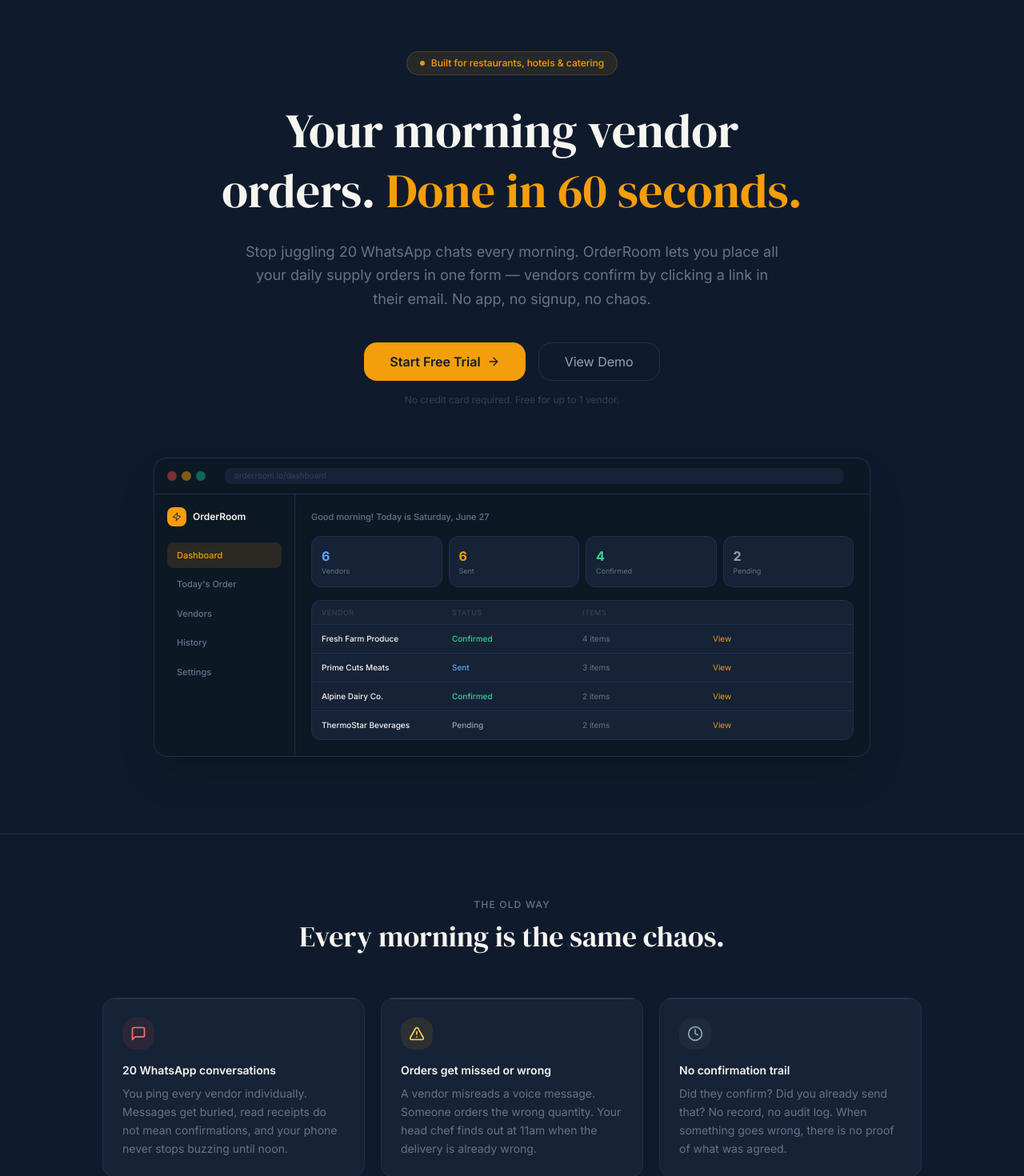
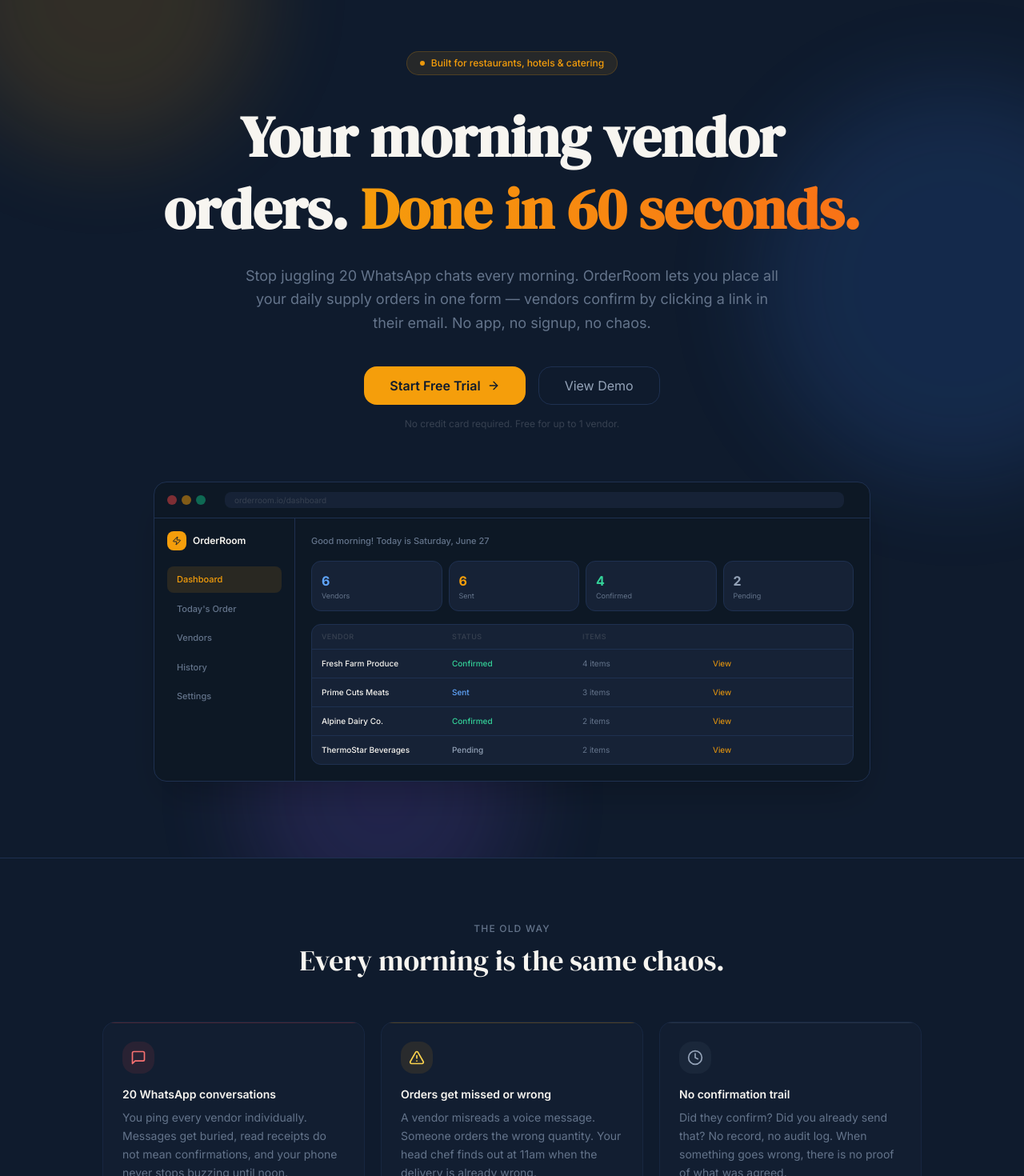
Before and after one commit to Sharun7/orderroom-eg, a Next.js app: page / in a window 1280 px wide. Shown: the part 80-1550 px from the top of the page at 80% size. Built offline with nearby package versions, Linux system fonts and the light colour scheme.

Commit message:
feat: add premium design effects and animations to global styles

```diff
--- a/app/globals.css
+++ b/app/globals.css
@@ -187,6 +187,212 @@
       transform: translateY(0);
     }
   }
+
+  /* Premium design effects */
+
+  /* Animated gradient orbs background */
+  .animated-orbs {
+    position: absolute;
+    inset: 0;
+    overflow: hidden;
+    pointer-events: none;
+  }
+
+  .orb {
+    position: absolute;
+    border-radius: 50%;
+    filter: blur(60px);
+    opacity: 0.15;
+  }
+
+  .orb-amber {
+    background: #F59E0B;
+    animation: float 20s infinite ease-in-out;
+  }
+
+  .orb-blue {
+    background: #3B82F6;
+    animation: float 25s infinite ease-in-out 2s;
+  }
+
+  .orb-purple {
+    background: #8B5CF6;
+    animation: float 30s infinite ease-in-out 4s;
+  }
+
+  @keyframes float {
+    0%, 100% {
+      transform: translate(0, 0);
+    }
+    33% {
+      transform: translate(30px, -30px);
+    }
+    66% {
+      transform: translate(-20px, 20px);
+    }
+  }
+
+  /* Glassmorphism effect */
+  .glass {
+    background: rgba(22, 34, 54, 0.5);
+    backdrop-filter: blur(10px);
+    border: 1px solid rgba(30, 48, 80, 0.5);
+  }
+
+  /* Stat card glow on hover */
+  .stat-card-glow {
+    transition: all 0.3s ease;
+  }
+
+  .stat-card-glow:hover {
+    box-shadow: 0 0 30px rgba(245, 158, 11, 0.3);
+    transform: translateY(-2px);
+  }
+
+  /* Status pulse animation */
+  @keyframes pulse-glow {
+    0%, 100% {
+      box-shadow: 0 0 10px rgba(100, 116, 139, 0.3), inset 0 0 10px rgba(100, 116, 139, 0.1);
+    }
+    50% {
+      box-shadow: 0 0 20px rgba(100, 116, 139, 0.5), inset 0 0 15px rgba(100, 116, 139, 0.2);
+    }
+  }
+
+  .status-pending-pulse {
+    animation: pulse-glow 2s ease-in-out infinite;
+  }
+
+  /* 3D card perspective */
+  .perspective-card {
+    transition: all 0.3s cubic-bezier(0.23, 1, 0.320, 1);
+    transform-style: preserve-3d;
+  }
+
+  .perspective-card:hover {
+    transform: translateZ(10px) rotateX(-5deg) rotateY(5deg);
+  }
+
+  /* Gradient text animation */
+  .gradient-text-animated {
+    background: linear-gradient(90deg, #F59E0B, #F97316, #F59E0B);
+    background-size: 200% auto;
+    -webkit-background-clip: text;
+    -webkit-text-fill-color: transparent;
+    background-clip: text;
+    animation: gradient-shift 6s ease infinite;
+  }
+
+  @keyframes gradient-shift {
+    0% {
+      background-position: 0% center;
+    }
+    50% {
+      background-position: 100% center;
+    }
+    100% {
+      background-position: 0% center;
+    }
+  }
+
+  /* Subtle grid background */
+  .grid-bg {
+    background-image:
+      linear-gradient(rgba(30, 48, 80, 0.3) 1px, transparent 1px),
+      linear-gradient(90deg, rgba(30, 48, 80, 0.3) 1px, transparent 1px);
+    background-size: 50px 50px;
+  }
+
+  /* Number counter animation */
+  @keyframes count-up {
+    from {
+      opacity: 0;
+      transform: translateY(10px);
+    }
+    to {
+      opacity: 1;
+      transform: translateY(0);
+    }
+  }
+
+  .count-up {
+    animation: count-up 0.6s ease-out forwards;
+    font-variant-numeric: tabular-nums;
+  }
+
+  /* Left border accent for status cards */
+  .border-left-accent-confirmed {
+    border-left: 4px solid #10B981;
+  }
+
+  .border-left-accent-sent {
+    border-left: 4px solid #3B82F6;
+  }
+
+  .border-left-accent-pending {
+    border-left: 4px solid #64748B;
+  }
+
+  .border-left-accent-rejected {
+    border-left: 4px solid #EF4444;
+  }
+
+  /* Top accent line (like a loading bar) */
+  .top-accent-line {
+    position: relative;
+    padding-top: 3px;
+  }
+
+  .top-accent-line::before {
+    content: "";
+    position: absolute;
+    top: 0;
+    left: 0;
+    right: 0;
+    height: 3px;
+    background: linear-gradient(90deg, #F59E0B, transparent);
+  }
+
+  /* Sidebar gradient */
+  .sidebar-gradient {
+    background: linear-gradient(180deg, #0F1B2D 0%, #1A2A42 100%);
+  }
+
+  /* Draw line animation for step connectors */
+  @keyframes draw-line {
+    from {
+      stroke-dashoffset: 1000;
+    }
+    to {
+      stroke-dashoffset: 0;
+    }
+  }
+
+  .draw-line {
+    stroke-dasharray: 1000;
+    stroke-dashoffset: 1000;
+    animation: draw-line 1.5s ease-out forwards;
+  }
+
+  /* 3D floating dashboard effect */
+  @keyframes float-3d {
+    0%, 100% {
+      transform: translateZ(0) rotateX(0deg) rotateY(0deg);
+    }
+    50% {
+      transform: translateZ(20px) rotateX(2deg) rotateY(2deg);
+    }
+  }
+
+  .float-3d {
+    animation: float-3d 6s ease-in-out infinite;
+    transform-style: preserve-3d;
+  }
+
+  /* Smooth scroll behavior */
+  html {
+    scroll-behavior: smooth;
+  }
 }
 
 @media (prefers-reduced-motion: reduce) {
--- a/app/page.tsx
+++ b/app/page.tsx
@@ -31,16 +31,32 @@ function LandingNav() {
 }
 
 function Hero() {
+  const [mousePos, setMousePos] = useState({ x: 0, y: 0 })
+
+  const handleMouseMove = (e: React.MouseEvent<HTMLDivElement>) => {
+    const rect = e.currentTarget.getBoundingClientRect()
+    const x = (e.clientX - rect.left) / rect.width - 0.5
+    const y = (e.clientY - rect.top) / rect.height - 0.5
+    setMousePos({ x: x * 10, y: y * 10 })
+  }
+
   return (
-    <section className="pt-36 pb-24 px-6">
-      <div className="max-w-4xl mx-auto text-center">
+    <section className="relative pt-36 pb-24 px-6 overflow-hidden">
+      {/* Animated background orbs */}
+      <div className="animated-orbs absolute inset-0">
+        <div className="orb orb-amber" style={{ width: "400px", height: "400px", top: "-100px", left: "-100px" }} />
+        <div className="orb orb-blue" style={{ width: "500px", height: "500px", top: "200px", right: "-150px" }} />
+        <div className="orb orb-purple" style={{ width: "350px", height: "350px", bottom: "-100px", left: "300px" }} />
+      </div>
+
+      <div className="max-w-4xl mx-auto text-center relative z-10">
         <div className="inline-flex items-center gap-2 bg-[rgba(245,158,11,0.1)] border border-[rgba(245,158,11,0.2)] rounded-full px-4 py-1.5 mb-8">
           <div className="w-1.5 h-1.5 rounded-full bg-[#F59E0B] animate-pulse" />
           <span className="text-xs font-medium text-[#F59E0B]">Built for restaurants, hotels &amp; catering</span>
         </div>
-        <h1 className="font-display text-5xl md:text-6xl text-[#F7F5F0] leading-tight text-balance mb-6">
+        <h1 className="font-display text-6xl md:text-7xl text-[#F7F5F0] leading-tight text-balance mb-6 font-bold">
           Your morning vendor orders.{" "}
-          <span className="text-[#F59E0B]">Done in 60 seconds.</span>
+          <span className="gradient-text-animated">Done in 60 seconds.</span>
         </h1>
         <p className="text-lg text-[#64748B] max-w-2xl mx-auto leading-relaxed text-pretty mb-10">
           Stop juggling 20 WhatsApp chats every morning. OrderRoom lets you place all your daily supply orders in one form — vendors confirm by clicking a link in their email. No app, no signup, no chaos.
@@ -55,9 +71,15 @@ function Hero() {
         </div>
         <p className="text-xs text-[#374151]">No credit card required. Free for up to 1 vendor.</p>
 
-        {/* Dashboard preview */}
-        <div className="mt-16">
-          <div className="bg-[#0D1825] border border-[#1E3050] rounded-2xl overflow-hidden shadow-2xl text-left">
+        {/* Dashboard preview with 3D effect */}
+        <div className="mt-16" onMouseMove={handleMouseMove}>
+          <div
+            className="bg-[#0D1825] border border-[#1E3050] rounded-2xl overflow-hidden shadow-2xl text-left float-3d"
+            style={{
+              transform: `perspective(1000px) rotateX(${mousePos.y}deg) rotateY(${mousePos.x}deg)`,
+              transition: "transform 0.1s ease-out",
+            }}
+          >
             <div className="flex items-center gap-2 px-4 py-3 border-b border-[#1E3050]">
               <div className="flex gap-1.5">
                 <div className="w-3 h-3 rounded-full bg-[rgba(239,68,68,0.5)]" />
@@ -157,7 +179,7 @@ function ProblemSection() {
           {cards.map((card) => {
             const Icon = card.icon
             return (
-              <div key={card.title} className="bg-[#162236] border border-[#1E3050] rounded-xl p-6 relative overflow-hidden">
+              <div key={card.title} className="glass rounded-xl p-6 relative overflow-hidden group hover:border-[#2A4060] transition-all duration-300 hover:-translate-y-1">
                 <div className={`absolute top-0 left-0 right-0 h-px ${card.accent}`} />
                 <div className={`w-10 h-10 rounded-xl ${card.iconBg} flex items-center justify-center mb-4`}>
                   <Icon className={`w-5 h-5 ${card.iconColor}`} />
@@ -211,7 +233,7 @@ function SolutionSection() {
           {cards.map((card) => {
             const Icon = card.icon
             return (
-              <div key={card.title} className="bg-[#162236] border border-[#1E3050] rounded-xl p-6 relative overflow-hidden">
+              <div key={card.title} className="glass rounded-xl p-6 relative overflow-hidden group hover:border-[#2A4060] transition-all duration-300 hover:-translate-y-1">
                 <div className={`absolute top-0 left-0 right-0 h-px ${card.accent}`} />
                 <div className={`w-10 h-10 rounded-xl ${card.iconBg} flex items-center justify-center mb-4`}>
                   <Icon className={`w-5 h-5 ${card.iconColor}`} />
--- a/components/app-sidebar.tsx
+++ b/components/app-sidebar.tsx
@@ -37,7 +37,7 @@ export function AppSidebar() {
   const pathname = usePathname()
 
   return (
-    <aside className="fixed left-0 top-0 h-screen w-60 flex flex-col border-r border-[#1E3050] bg-[#0D1825] z-40">
+    <aside className="fixed left-0 top-0 h-screen w-60 flex flex-col border-r border-[#1E3050] sidebar-gradient z-40">
       {/* Logo */}
       <div className="flex items-center gap-2.5 px-5 h-16 border-b border-[#1E3050]">
         <div className="w-8 h-8 rounded-lg bg-[#F59E0B] flex items-center justify-center flex-shrink-0">
--- a/components/order-status-board.tsx
+++ b/components/order-status-board.tsx
@@ -49,14 +49,16 @@ function OrderCard({ order, onSend }: { order: DisplayOrder; onSend?: (id: strin
     onSend?.(order.id)
   }
 
-  const borderColor =
-    order.status === "confirmed" ? "border-[rgba(16,185,129,0.2)]"
-    : order.status === "delivered" ? "border-[rgba(139,92,246,0.2)]"
-    : order.status === "sent" ? "border-[rgba(59,130,246,0.2)]"
-    : "border-[#1E3050]"
+  const borderAccent =
+    order.status === "confirmed" ? "border-left-accent-confirmed"
+    : order.status === "sent" ? "border-left-accent-sent"
+    : order.status === "rejected" ? "border-left-accent-rejected"
+    : "border-left-accent-pending"
+
+  const statusPulse = order.status === "sent" ? "status-pending-pulse" : ""
 
   return (
-    <div className={cn("bg-[#162236] border rounded-xl p-4 transition-all hover:border-[#2A4060] group", borderColor)}>
+    <div className={cn("bg-[#162236] border rounded-xl p-4 transition-all hover:border-[#2A4060] group", borderAccent, statusPulse)}>
       <div className="flex items-start justify-between gap-3 mb-3">
         <div className="flex-1 min-w-0">
           <h3 className="text-sm font-medium text-[#F7F5F0] truncate">{order.vendorName}</h3>
```
Also changed, not shown: components/dashboard-client.tsx (+22 -1 lines).
